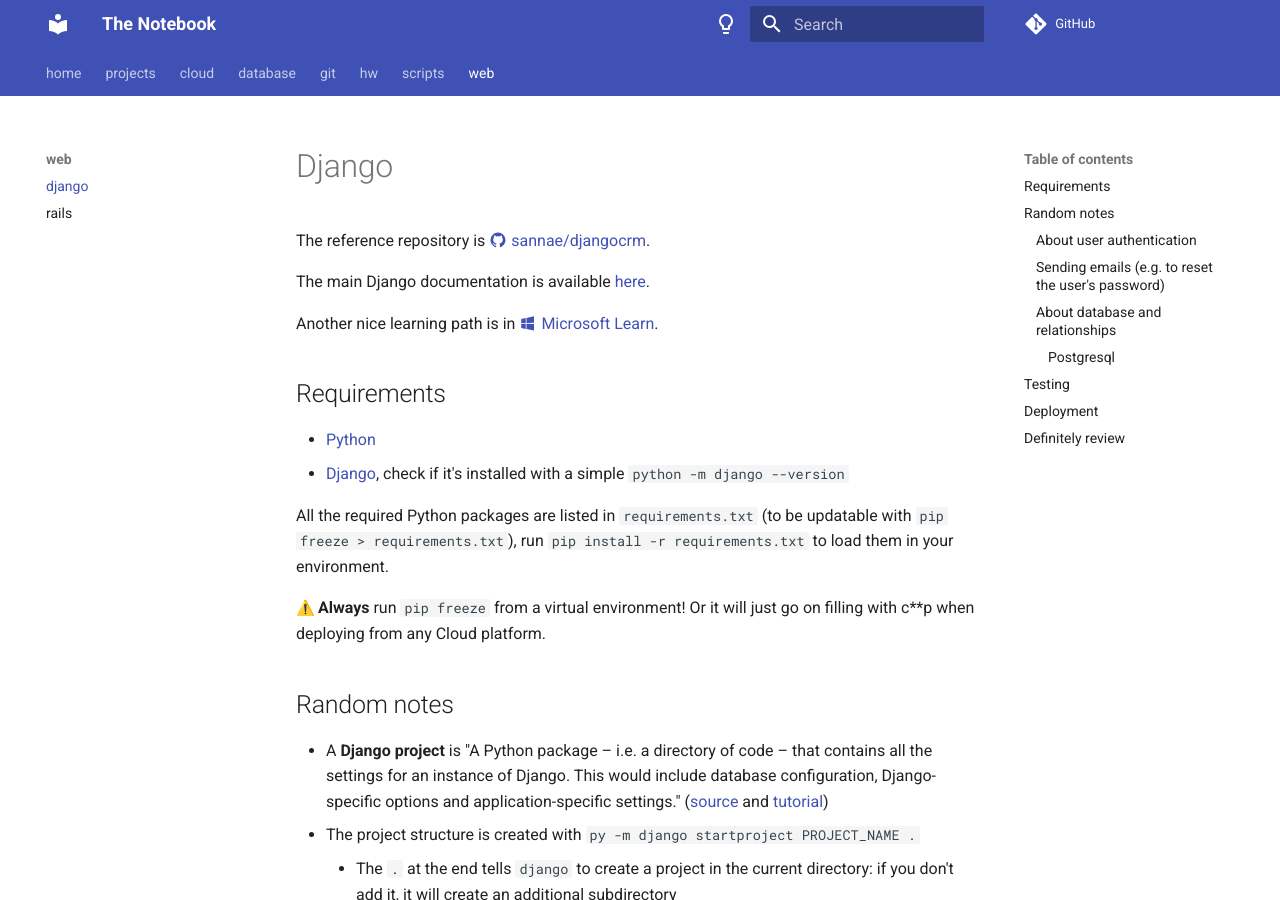
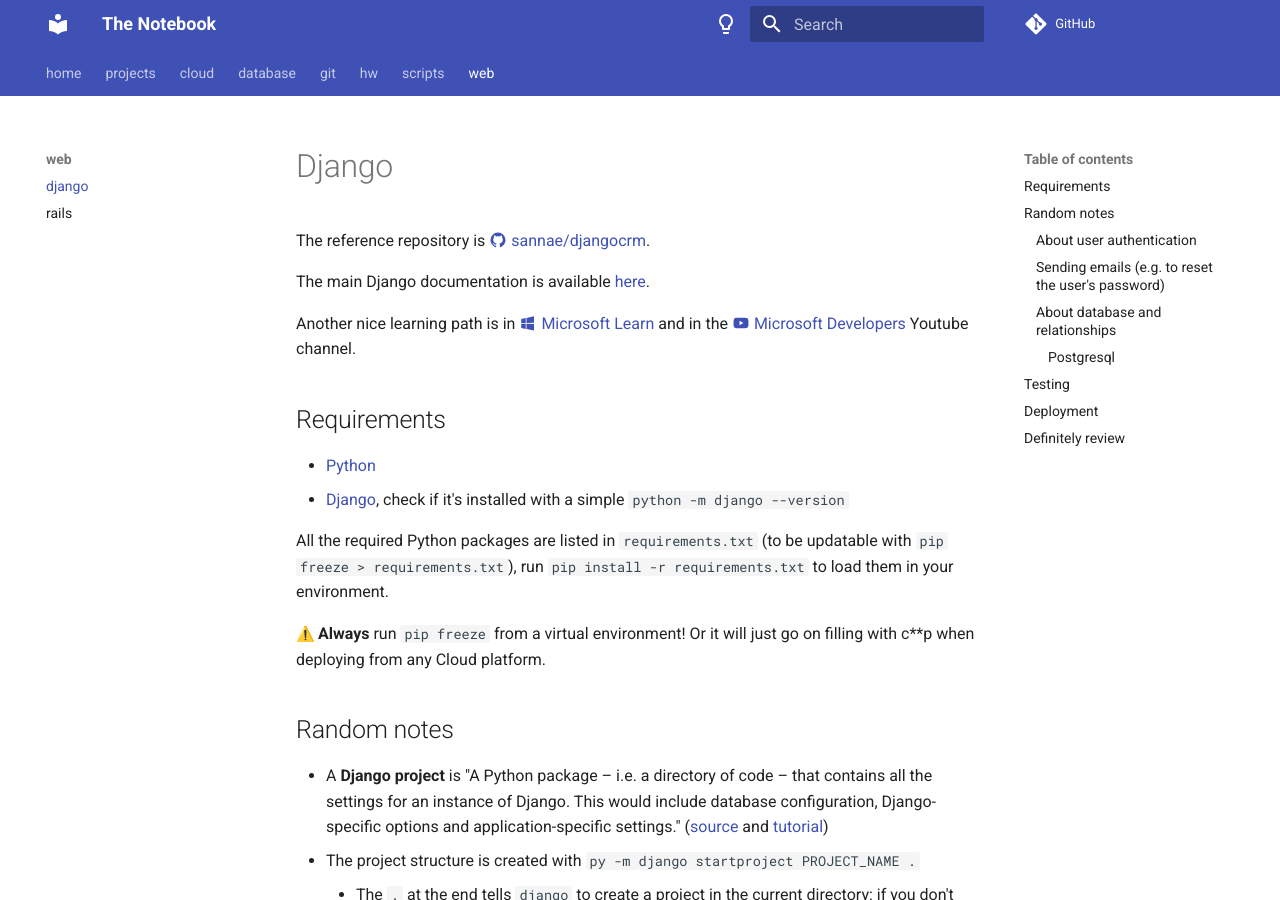
Before and after one commit to sannae/the-notebook, an MkDocs documentation site: the page built from docs/web/django.md, in a window 1280 px wide and 900 px high. Built offline with MkDocs 1.6.1 and Material for MkDocs 9.7.7, drawn with Linux system fonts in a browser that asks for light colours; emoji names are drawn with the system emoji font; comment, search, counter and statistics services are not loaded.

Commit message:
Added playlist link for MicrosoftDevelopers about Django

```diff
--- a/docs/web/django.md
+++ b/docs/web/django.md
@@ -4,7 +4,7 @@
 
 The main Django documentation is available [here](https://docs.djangoproject.com/en/).
 
-Another nice learning path is in [:material-microsoft-windows: Microsoft Learn](https://docs.microsoft.com/en-us/learn/paths/django-create-data-driven-websites/).
+Another nice learning path is in [:material-microsoft-windows: Microsoft Learn](https://docs.microsoft.com/en-us/learn/paths/django-create-data-driven-websites/) and in the [:material-youtube: Microsoft Developers](https://www.youtube.com/playlist?list=PLlrxD0HtieHjHCQ0JB_RrhbQp_9ccJztr) Youtube channel.
 
 ## Requirements
 
```
